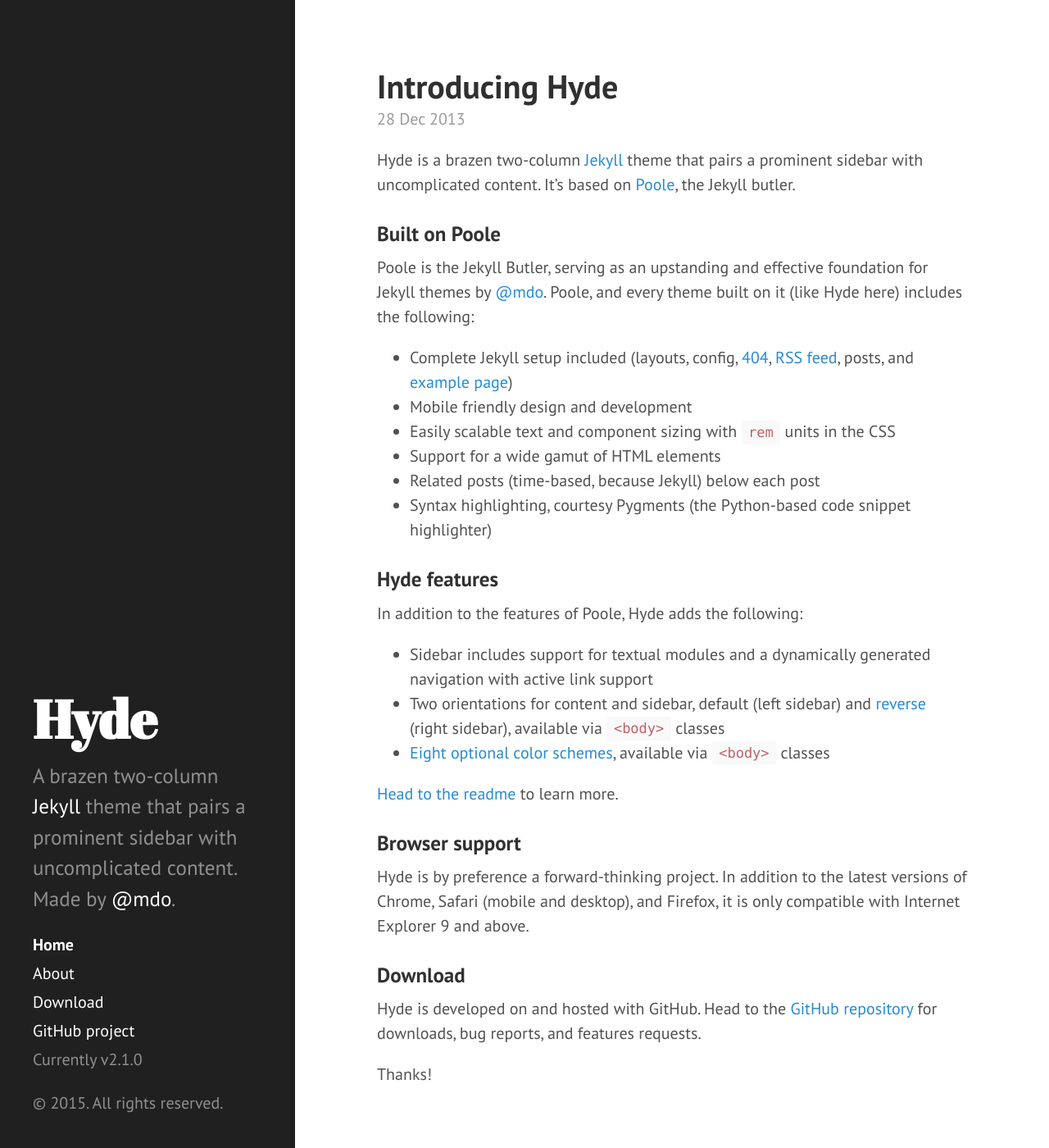
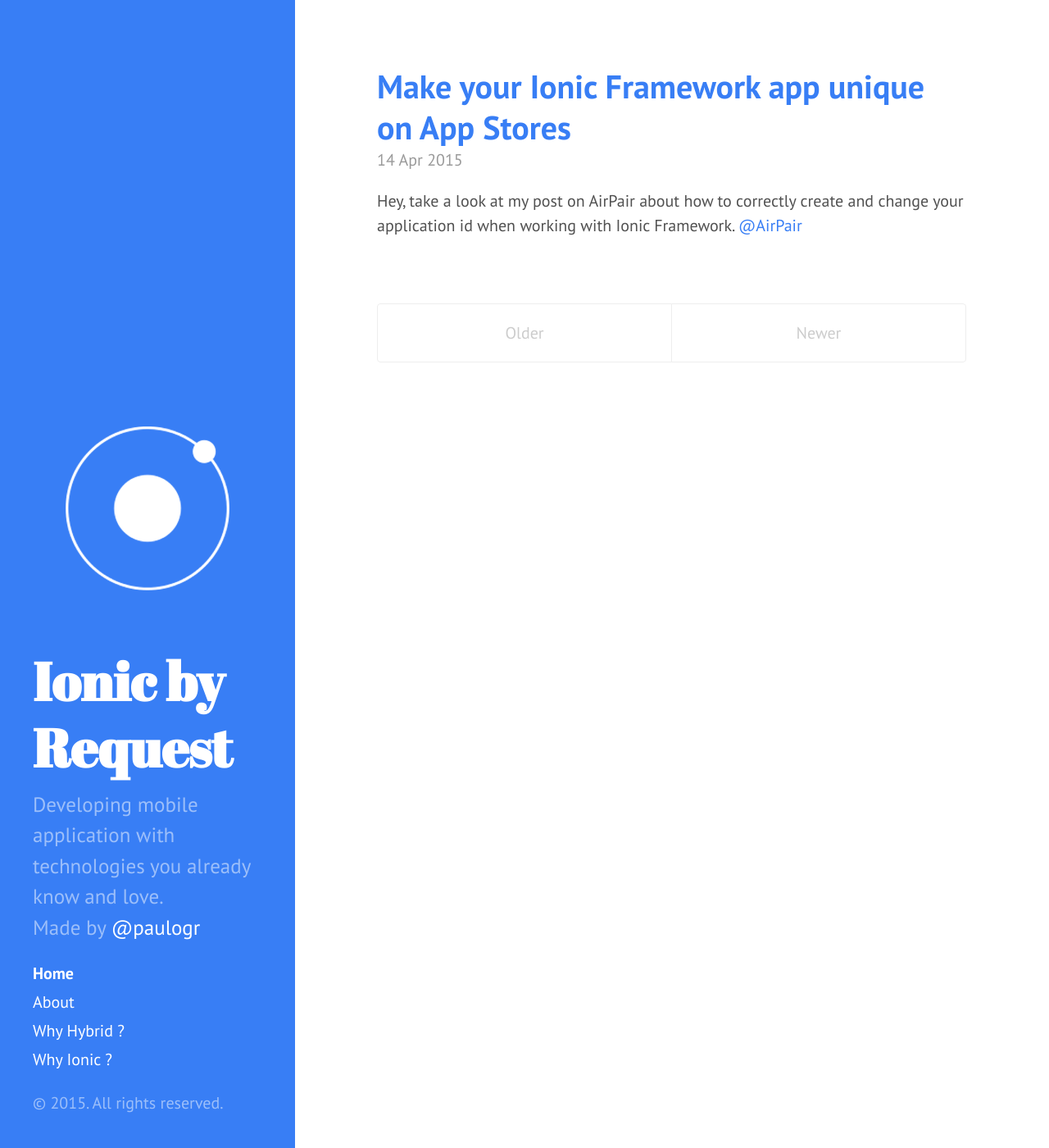
Before and after one commit to paulogr/ionicbyrequest, a Jekyll site: the page built from index.html, in a window 1280 px wide and 1400 px high. Shown: the whole window at 82% size. Built offline with Jekyll 4.4.1, drawn with Linux system fonts in a browser that asks for light colours; Markdown is read by kramdown in place of the engine named in the settings; the list of posts is cut into pages by our own code; some of the changed text lies outside the part shown.

Commit message:
here we go!

```diff
--- a/CNAME
+++ b/CNAME
@@ -1 +1 @@
-hyde.getpoole.com
+www.ionicbyrequest.com
--- a/_config.yml
+++ b/_config.yml
@@ -7,20 +7,20 @@
 relative_permalinks: true
 
 # Setup
-title:            Hyde
-tagline:          'A Jekyll theme'
-description:      'A brazen two-column <a href="http://jekyllrb.com" target="_blank">Jekyll</a> theme that pairs a prominent sidebar with uncomplicated content. Made by <a href="https://twitter.com/mdo" target="_blank">@mdo</a>.'
-url:              http://hyde.getpoole.com
+title:            Ionic by Request
+tagline:          'Developing mobile application with technologies you already know and love.'
+description:      'Developing mobile application with technologies you already know and love. <br>Made by <a href="https://twitter.com/paulogr" target="_blank">@paulogr</a>'
+url:              http://www.ionicbyrequest.com
 baseurl:          /
 
 author:
-  name:           'Mark Otto'
-  url:            https://twitter.com/mdo
+  name:           'Paulo Rodrigues'
+  url:            https://twitter.com/paulogr
 
 paginate:         5
 
 # Custom vars
-version:          2.1.0
+version:          0.1.0
 
 github:
-  repo:           https://github.com/poole/hyde
+  repo:           https://github.com/paulogr
--- a/_includes/sidebar.html
+++ b/_includes/sidebar.html
@@ -1,6 +1,7 @@
 <div class="sidebar">
   <div class="container sidebar-sticky">
     <div class="sidebar-about">
+      <img src="{{ site.baseurl }}public/img/logo.png">
       <h1>
         <a href="{{ site.baseurl }}">
           {{ site.title }}
@@ -26,9 +27,8 @@
         {% endif %}
       {% endfor %}
 
-      <a class="sidebar-nav-item" href="{{ site.github.repo }}/archive/v{{ site.version }}.zip">Download</a>
-      <a class="sidebar-nav-item" href="{{ site.github.repo }}">GitHub project</a>
-      <span class="sidebar-nav-item">Currently v{{ site.version }}</span>
+      <!-- <a class="sidebar-nav-item" href="{{ site.github.repo }}">GitHub</a> -->
+      <!-- <span class="sidebar-nav-item">Currently v{{ site.version }}</span> -->
     </nav>
 
     <p>&copy; {{ site.time | date: '%Y' }}. All rights reserved.</p>
--- a/_layouts/default.html
+++ b/_layouts/default.html
@@ -3,7 +3,7 @@
 
   {% include head.html %}
 
-  <body>
+  <body class="theme-base-0d">
 
     {% include sidebar.html %}
 
--- a/_posts/2012-02-06-whats-jekyll.md
+++ /dev/null
@@ -1,12 +0,0 @@
----
-layout: post
-title: What's Jekyll?
----
-
-[Jekyll](http://jekyllrb.com) is a static site generator, an open-source tool for creating simple yet powerful websites of all shapes and sizes. From [the project's readme](https://github.com/mojombo/jekyll/blob/master/README.markdown):
-
-  > Jekyll is a simple, blog aware, static site generator. It takes a template directory [...] and spits out a complete, static website suitable for serving with Apache or your favorite web server. This is also the engine behind GitHub Pages, which you can use to host your project’s page or blog right here from GitHub.
-
-It's an immensely useful tool and one we encourage you to use here with Hyde.
-
-Find out more by [visiting the project on GitHub](https://github.com/mojombo/jekyll).
--- a/_posts/2012-02-07-example-content.md
+++ /dev/null
@@ -1,138 +0,0 @@
----
-layout: post
-title: Example content
----
-
-
-<div class="message">
-  Howdy! This is an example blog post that shows several types of HTML content supported in this theme.
-</div>
-
-Cum sociis natoque penatibus et magnis <a href="#">dis parturient montes</a>, nascetur ridiculus mus. *Aenean eu leo quam.* Pellentesque ornare sem lacinia quam venenatis vestibulum. Sed posuere consectetur est at lobortis. Cras mattis consectetur purus sit amet fermentum.
-
-> Curabitur blandit tempus porttitor. Nullam quis risus eget urna mollis ornare vel eu leo. Nullam id dolor id nibh ultricies vehicula ut id elit.
-
-Etiam porta **sem malesuada magna** mollis euismod. Cras mattis consectetur purus sit amet fermentum. Aenean lacinia bibendum nulla sed consectetur.
-
-## Inline HTML elements
-
-HTML defines a long list of available inline tags, a complete list of which can be found on the [Mozilla Developer Network](https://developer.mozilla.org/en-US/docs/Web/HTML/Element).
-
-- **To bold text**, use `<strong>`.
-- *To italicize text*, use `<em>`.
-- Abbreviations, like <abbr title="HyperText Markup Langage">HTML</abbr> should use `<abbr>`, with an optional `title` attribute for the full phrase.
-- Citations, like <cite>&mdash; Mark otto</cite>, should use `<cite>`.
-- <del>Deleted</del> text should use `<del>` and <ins>inserted</ins> text should use `<ins>`.
-- Superscript <sup>text</sup> uses `<sup>` and subscript <sub>text</sub> uses `<sub>`.
-
-Most of these elements are styled by browsers with few modifications on our part.
-
-## Heading
-
-Vivamus sagittis lacus vel augue rutrum faucibus dolor auctor. Duis mollis, est non commodo luctus, nisi erat porttitor ligula, eget lacinia odio sem nec elit. Morbi leo risus, porta ac consectetur ac, vestibulum at eros.
-
-### Code
-
-Cum sociis natoque penatibus et magnis dis `code element` montes, nascetur ridiculus mus.
-
-{% highlight js %}
-// Example can be run directly in your JavaScript console
-
-// Create a function that takes two arguments and returns the sum of those arguments
-var adder = new Function("a", "b", "return a + b");
-
-// Call the function
-adder(2, 6);
-// > 8
-{% endhighlight %}
-
-Aenean lacinia bibendum nulla sed consectetur. Etiam porta sem malesuada magna mollis euismod. Fusce dapibus, tellus ac cursus commodo, tortor mauris condimentum nibh, ut fermentum massa.
-
-### Gists via GitHub Pages
-
-Vestibulum id ligula porta felis euismod semper. Nullam quis risus eget urna mollis ornare vel eu leo. Donec sed odio dui.
-
-{% gist 5555251 gist.md %}
-
-Aenean eu leo quam. Pellentesque ornare sem lacinia quam venenatis vestibulum. Nullam quis risus eget urna mollis ornare vel eu leo. Cum sociis natoque penatibus et magnis dis parturient montes, nascetur ridiculus mus. Donec sed odio dui. Vestibulum id ligula porta felis euismod semper.
-
-### Lists
-
-Cum sociis natoque penatibus et magnis dis parturient montes, nascetur ridiculus mus. Aenean lacinia bibendum nulla sed consectetur. Etiam porta sem malesuada magna mollis euismod. Fusce dapibus, tellus ac cursus commodo, tortor mauris condimentum nibh, ut fermentum massa justo sit amet risus.
-
-* Praesent commodo cursus magna, vel scelerisque nisl consectetur et.
-* Donec id elit non mi porta gravida at eget metus.
-* Nulla vitae elit libero, a pharetra augue.
-
-Donec ullamcorper nulla non metus auctor fringilla. Nulla vitae elit libero, a pharetra augue.
-
-1. Vestibulum id ligula porta felis euismod semper.
-2. Cum sociis natoque penatibus et magnis dis parturient montes, nascetur ridiculus mus.
-3. Maecenas sed diam eget risus varius blandit sit amet non magna.
-
-Cras mattis consectetur purus sit amet fermentum. Sed posuere consectetur est at lobortis.
-
-<dl>
-  <dt>HyperText Markup Language (HTML)</dt>
-  <dd>The language used to describe and define the content of a Web page</dd>
-
-  <dt>Cascading Style Sheets (CSS)</dt>
-  <dd>Used to describe the appearance of Web content</dd>
-
-  <dt>JavaScript (JS)</dt>
-  <dd>The programming language used to build advanced Web sites and applications</dd>
-</dl>
-
-Integer posuere erat a ante venenatis dapibus posuere velit aliquet. Morbi leo risus, porta ac consectetur ac, vestibulum at eros. Nullam quis risus eget urna mollis ornare vel eu leo.
-
-### Images
-
-Quisque consequat sapien eget quam rhoncus, sit amet laoreet diam tempus. Aliquam aliquam metus erat, a pulvinar turpis suscipit at.
-
-![placeholder](http://placehold.it/800x400 "Large example image")
-![placeholder](http://placehold.it/400x200 "Medium example image")
-![placeholder](http://placehold.it/200x200 "Small example image")
-
-### Tables
-
-Aenean lacinia bibendum nulla sed consectetur. Lorem ipsum dolor sit amet, consectetur adipiscing elit.
-
-<table>
-  <thead>
-    <tr>
-      <th>Name</th>
-      <th>Upvotes</th>
-      <th>Downvotes</th>
-    </tr>
-  </thead>
-  <tfoot>
-    <tr>
-      <td>Totals</td>
-      <td>21</td>
-      <td>23</td>
-    </tr>
-  </tfoot>
-  <tbody>
-    <tr>
-      <td>Alice</td>
-      <td>10</td>
-      <td>11</td>
-    </tr>
-    <tr>
-      <td>Bob</td>
-      <td>4</td>
-      <td>3</td>
-    </tr>
-    <tr>
-      <td>Charlie</td>
-      <td>7</td>
-      <td>9</td>
-    </tr>
-  </tbody>
-</table>
-
-Nullam id dolor id nibh ultricies vehicula ut id elit. Sed posuere consectetur est at lobortis. Nullam quis risus eget urna mollis ornare vel eu leo.
-
------
-
-Want to see something else added? <a href="https://github.com/poole/poole/issues/new">Open an issue.</a>
--- a/_posts/2013-12-28-introducing-hyde.md
+++ /dev/null
@@ -1,37 +0,0 @@
----
-layout: post
-title: Introducing Hyde
----
-
-Hyde is a brazen two-column [Jekyll](http://jekyllrb.com) theme that pairs a prominent sidebar with uncomplicated content. It's based on [Poole](http://getpoole.com), the Jekyll butler.
-
-### Built on Poole
-
-Poole is the Jekyll Butler, serving as an upstanding and effective foundation for Jekyll themes by [@mdo](https://twitter.com/mdo). Poole, and every theme built on it (like Hyde here) includes the following:
-
-* Complete Jekyll setup included (layouts, config, [404](/404), [RSS feed](/atom.xml), posts, and [example page](/about))
-* Mobile friendly design and development
-* Easily scalable text and component sizing with `rem` units in the CSS
-* Support for a wide gamut of HTML elements
-* Related posts (time-based, because Jekyll) below each post
-* Syntax highlighting, courtesy Pygments (the Python-based code snippet highlighter)
-
-### Hyde features
-
-In addition to the features of Poole, Hyde adds the following:
-
-* Sidebar includes support for textual modules and a dynamically generated navigation with active link support
-* Two orientations for content and sidebar, default (left sidebar) and [reverse](https://github.com/poole/hyde#reverse-layout) (right sidebar), available via `<body>` classes
-* [Eight optional color schemes](https://github.com/poole/hyde#themes), available via `<body>` classes
-
-[Head to the readme](https://github.com/poole/hyde#readme) to learn more.
-
-### Browser support
-
-Hyde is by preference a forward-thinking project. In addition to the latest versions of Chrome, Safari (mobile and desktop), and Firefox, it is only compatible with Internet Explorer 9 and above.
-
-### Download
-
-Hyde is developed on and hosted with GitHub. Head to the <a href="https://github.com/poole/hyde">GitHub repository</a> for downloads, bug reports, and features requests.
-
-Thanks!
--- /dev/null
+++ b/_posts/2015-04-14-airpair-changing-your-ionic-app-id.md
@@ -0,0 +1,6 @@
+---
+layout: post
+title: Make your Ionic Framework app unique on App Stores
+---
+
+Hey, take a look at my post on AirPair about how to correctly create and change your application id when working with Ionic Framework. [@AirPair](https://www.airpair.com/posts/review/552420e317321011003ddc33)
--- /dev/null
+++ b/hybrid.md
@@ -0,0 +1,4 @@
+---
+layout: page
+title: Why Hybrid ?
+---
--- /dev/null
+++ b/ionic.md
@@ -0,0 +1,4 @@
+---
+layout: page
+title: Why Ionic ?
+---
--- a/public/css/hyde.css
+++ b/public/css/hyde.css
@@ -224,11 +224,13 @@
 
 /* Blue */
 .theme-base-0d .sidebar {
-  background-color: #6a9fb5;
+  /*background-color: #6a9fb5;*/
+  background-color: #387ef5;
 }
 .theme-base-0d .content a,
 .theme-base-0d .related-posts li a:hover {
-  color: #6a9fb5;
+  /*color: #6a9fb5;*/
+  color: #387ef5;
 }
 
 /* Magenta */
@@ -248,3 +250,8 @@
 .theme-base-0f .related-posts li a:hover {
   color: #8f5536;
 }
+
+.sidebar-about > img {
+  margin-left: auto;
+  margin-right: auto;
+}
```
Also changed, not shown: public/img/ionic-logo-white.svg (added), public/img/ionic_logo.png (added), public/img/ionic_logo.svg (added), public/img/logo.png (added).
